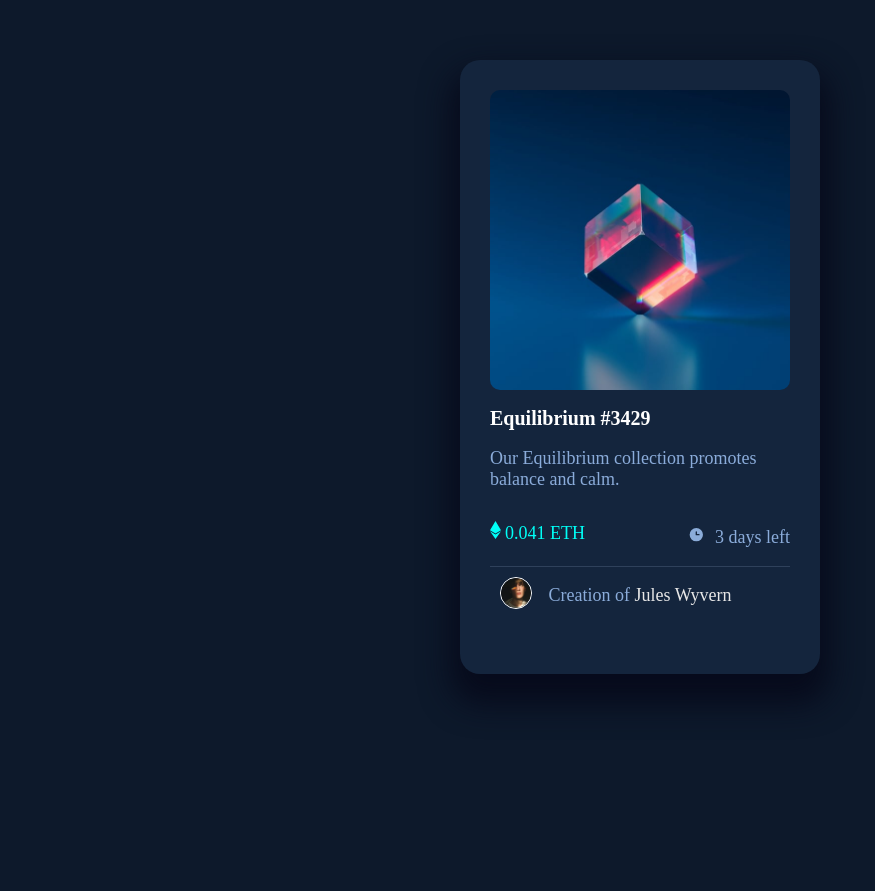
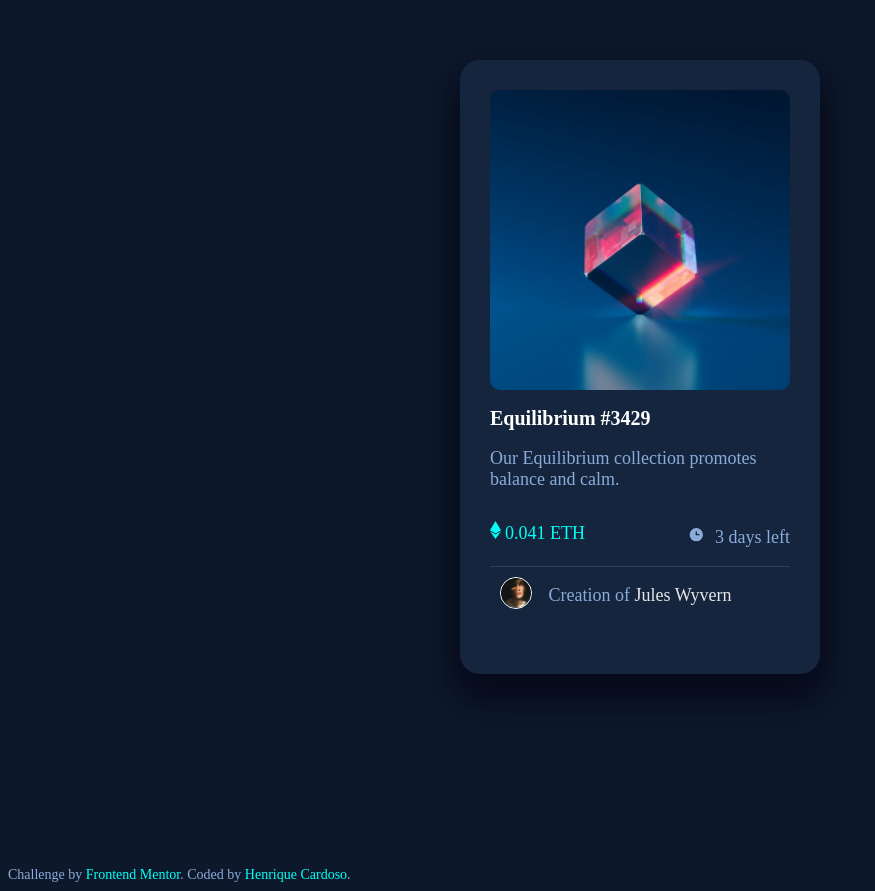
Before and after one commit to HenriqueCardosoo/cartao-nft.github.io, a plain HTML site: page index.html in a window 1280 px wide. Shown: the part 141-1032 px from the top of the page, without its empty margins (0-875 px from the left). Drawn offline with Linux system fonts and the light colour scheme.

Commit message:
Desafio Frontend Mentor

```diff
--- a/index.html
+++ b/index.html
@@ -46,9 +46,9 @@
     </div>
 
   </header>
-  <div class="attribution">
-    <!-- Challenge by <a href="https://www.frontendmentor.io?ref=challenge" target="_blank">Frontend Mentor</a>.
-    Coded by <a href="#">Your Name Here</a>. -->
+  <div class="desafio">
+    Challenge by <a href="https://www.frontendmentor.io?ref=challenge" target="_blank">Frontend Mentor</a>.
+    Coded by <a href="#">Henrique Cardoso</a>.
   </div>
 </body>
 
--- a/style.css
+++ b/style.css
@@ -91,6 +91,17 @@ h2 {
   color: #e7e7e7;
 }
 
+.desafio {
+  font-size: 14px;
+  color: hsl(215, 51%, 70%);
+  position: relative;
+}
+
+.desafio a {
+  color: hsl(178, 100%, 50%);
+  text-decoration: none;
+}
+
 @media (max-width: 400px) {
   .container {
     margin-bottom: 300px;
```
